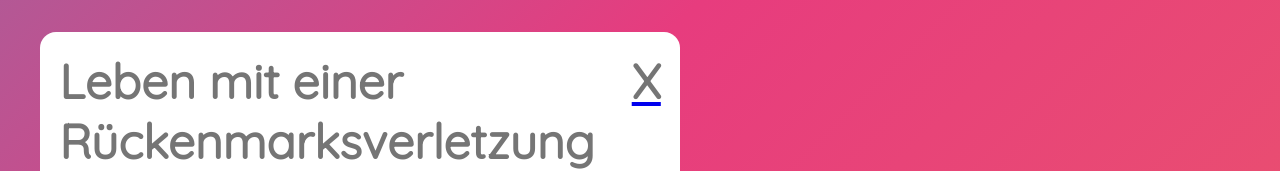
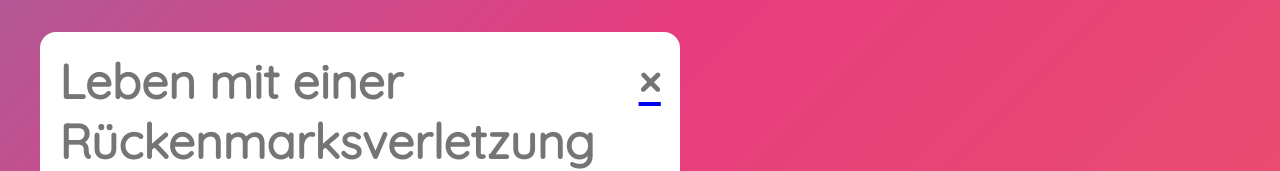
Before and after one commit to Momaritti/gera-srh, an Angular app: page /text/1 in a window 1280 px wide. Shown: the top 171 px of the page. Built offline with nearby package versions, Linux system fonts and the light colour scheme; data requests are answered from the project's data file.

Commit message:
added multiply sign to doc-item

```diff
--- a/src/app/doc-item/doc-item.component.html
+++ b/src/app/doc-item/doc-item.component.html
@@ -1,6 +1,6 @@
 <div class="container">
   <div class="doc-item-view window" *ngIf="results">
-    <a class="backbutton" routerLink="/text"><h2>X</h2></a>
+    <a class="backbutton" routerLink="/text"><h2>×</h2></a>
     <h2>{{results.title}}</h2>
     <h4>{{results.description}}</h4>
     <p>{{results.text}}</p>
```
